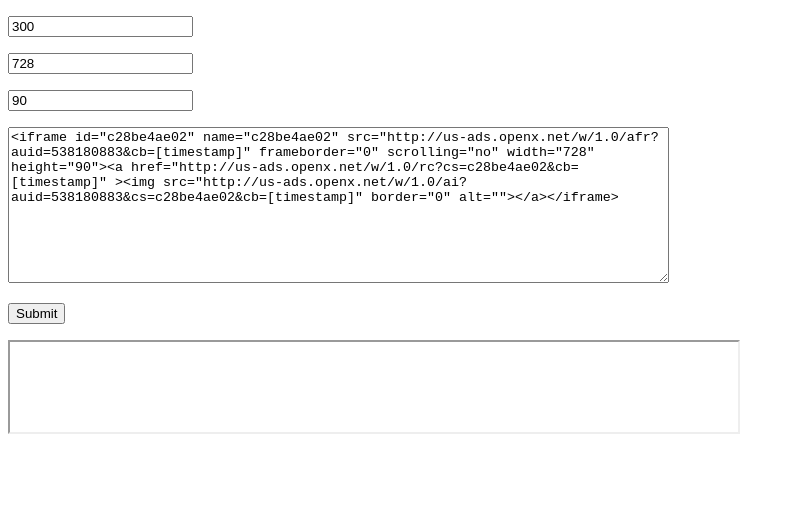
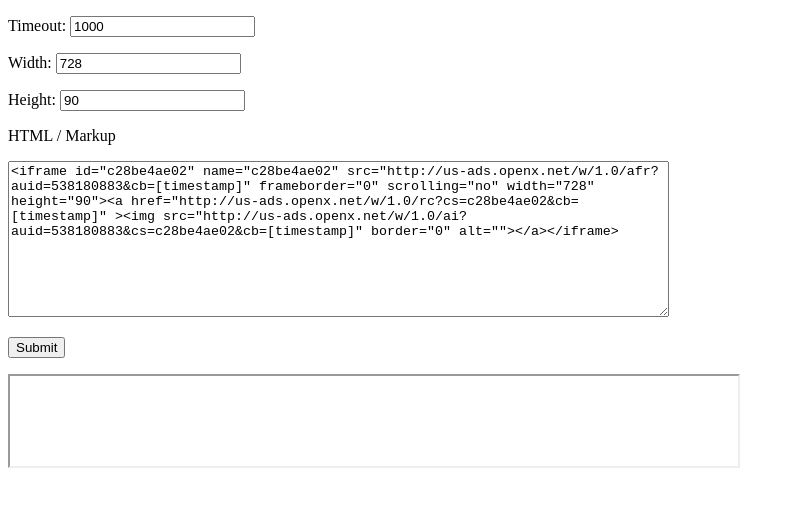
Before and after one commit to mxcoder/html-to-image, a website: page src/views/index.html in a window 1280 px wide. Shown: the whole page, without its empty margins (0-795 px from the left). Drawn offline with Linux system fonts and the light colour scheme.

Commit message:
Change to node:boron-slim. Update README. Update view.

```diff
--- a/cli.js
+++ b/cli.js
@@ -11,7 +11,7 @@
     height: 400,
     delay: 500,
     filename: 'screenshot.png',
-    debug: false,
+    debug: process.env.DEBUG || false,
 };
 
 commander
@@ -44,6 +44,7 @@
 
 launchHeadlessChrome().then(chrome => {
     screenshot(html, width, height, delay, debug).then((data) => {
+        debug && console.log('Writing to:', __dirname + '/' + filename);
         fs.writeFile(__dirname + '/' + filename, new Buffer(data, 'base64'), () => {
             chrome.kill();
             process.exit();
--- a/src/views/index.html
+++ b/src/views/index.html
@@ -6,9 +6,10 @@
 </head>
 <body>
     <form action="/image" method="GET" target="result">
-        <p><input type="text" name="timeout" placeholder="Timeout" value="300"></p>
-        <p><input type="text" name="width" placeholder="Width" value="728" onchange="resultFrm.style.width = ~~(this.value)+'px'"></p>
-        <p><input type="text" name="height" placeholder="Height" value="90" onchange="resultFrm.style.height = ~~(this.value)+'px'"></p>
+        <p><label>Timeout: <input type="text" name="timeout" placeholder="Timeout" value="1000"></label></p>
+        <p><label>Width: <input type="text" name="width" placeholder="Width" value="728" onchange="resultFrm.style.width = ~~(this.value)+'px'"></label></p>
+        <p><label>Height: <input type="text" name="height" placeholder="Height" value="90" onchange="resultFrm.style.height = ~~(this.value)+'px'"></label></p>
+        <p><label for="html">HTML / Markup</label></p>
         <textarea name="html" cols="80" rows="10" placeholder="HTML Markup"><iframe id="c28be4ae02" name="c28be4ae02" src="http://us-ads.openx.net/w/1.0/afr?auid=538180883&cb=[timestamp]" frameborder="0" scrolling="no" width="728" height="90"><a href="http://us-ads.openx.net/w/1.0/rc?cs=c28be4ae02&cb=[timestamp]" ><img src="http://us-ads.openx.net/w/1.0/ai?auid=538180883&cs=c28be4ae02&cb=[timestamp]" border="0" alt=""></a></iframe></textarea>
         <p><input type="submit"></p>
     </form>
```
Also changed, not shown: README.md, 1 other file.
